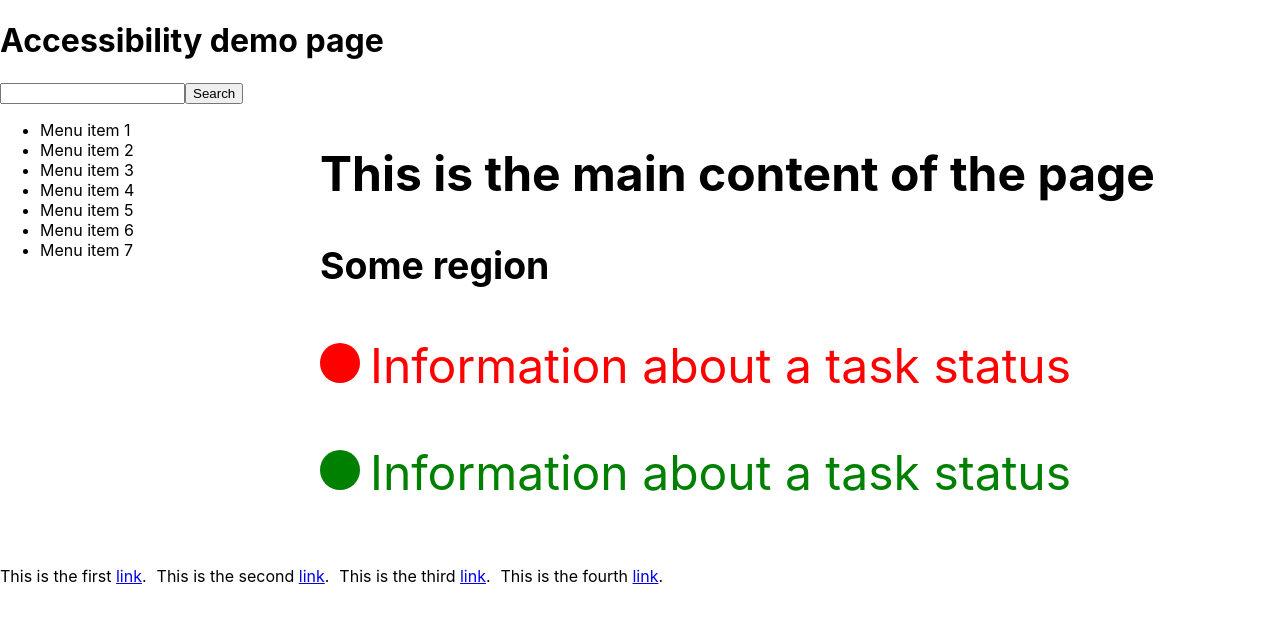
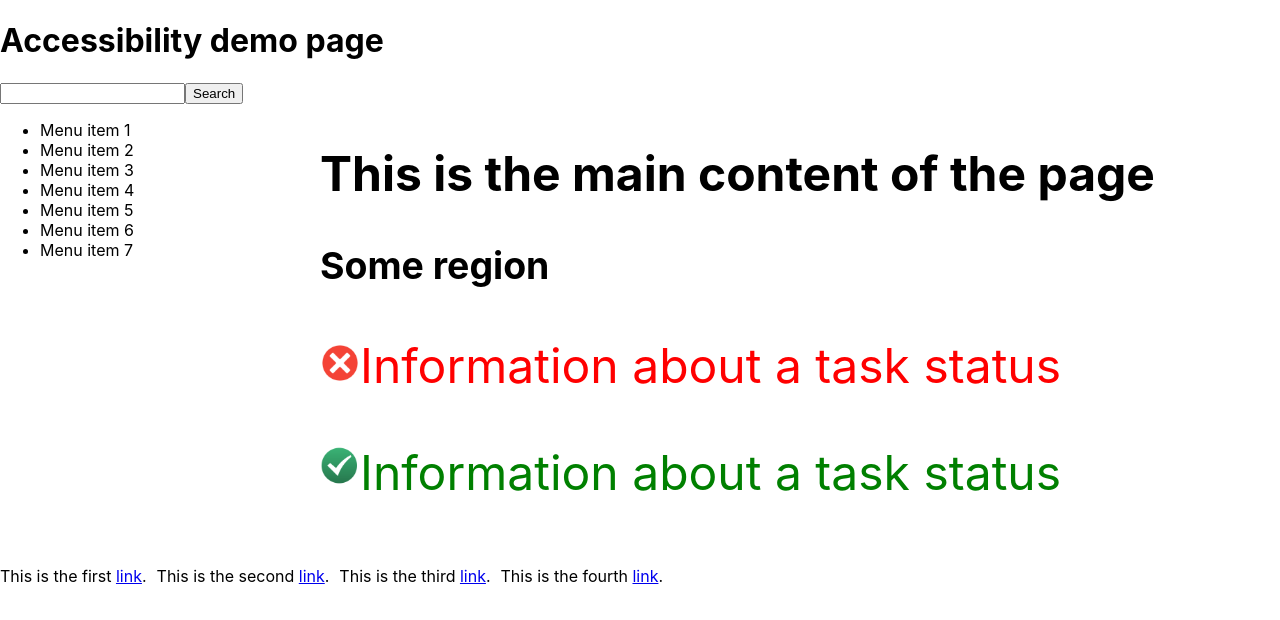
Before and after one commit to jakubgawlikowski/a11y, a React (Create React App) app in the folder a11y/: page / in a window 1280 px wide. Shown: the top 620 px of the page. Built offline with nearby package versions, Linux system fonts and the light colour scheme.

Commit message:
adding symbol

```diff
--- a/a11y/src/App.css
+++ b/a11y/src/App.css
@@ -31,7 +31,11 @@
   font-size: 3rem;
 }
 
-.error:before {
+.error img {
+  width: 40px;
+}
+
+/* .error:before {
   content: '';
   width: 40px;
   height: 40px;
@@ -39,14 +43,14 @@
   background-color: red;
   display: inline-block;
   margin-right: 10px;
-}
+} */
 
 .check {
   color: green;
   font-size: 3rem;
 }
 
-.check:before {
+/* .check:before {
   content: '';
   width: 40px;
   height: 40px;
@@ -54,4 +58,9 @@
   background-color: green;
   display: inline-block;
   margin-right: 10px;
+} */
+
+.check img {
+  width: 40px;
+  transform: scale(1.3);
 }
--- a/a11y/src/App.js
+++ b/a11y/src/App.js
@@ -1,4 +1,6 @@
 import React from 'react';
+import Error from './error.png';
+import Check from './check.png';
 import './App.css';
 
 function App() {
@@ -29,8 +31,8 @@ function App() {
           <h2>This is the main content of the page</h2>
           <section>
             <h3 id="special-region2">Some region</h3>
-            <p className="error">Information about a task status</p>
-            <p className="check">Information about a task status</p>
+            <p className="error"><img src={Error} alt="" />Information about a task status</p>
+            <p className="check"><img src={Check} alt="" />Information about a task status</p>
           </section>
         </main>
         <footer className="footer" role="contentinfo">
```
